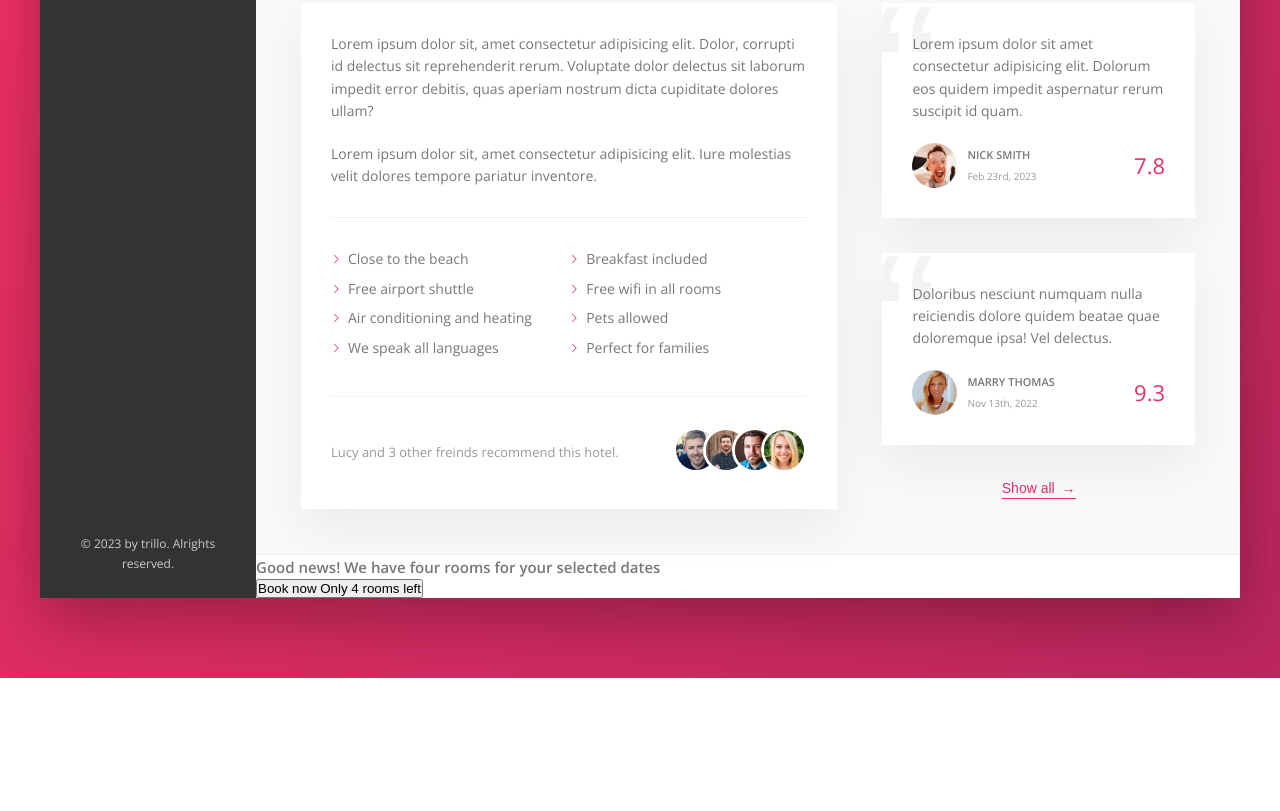
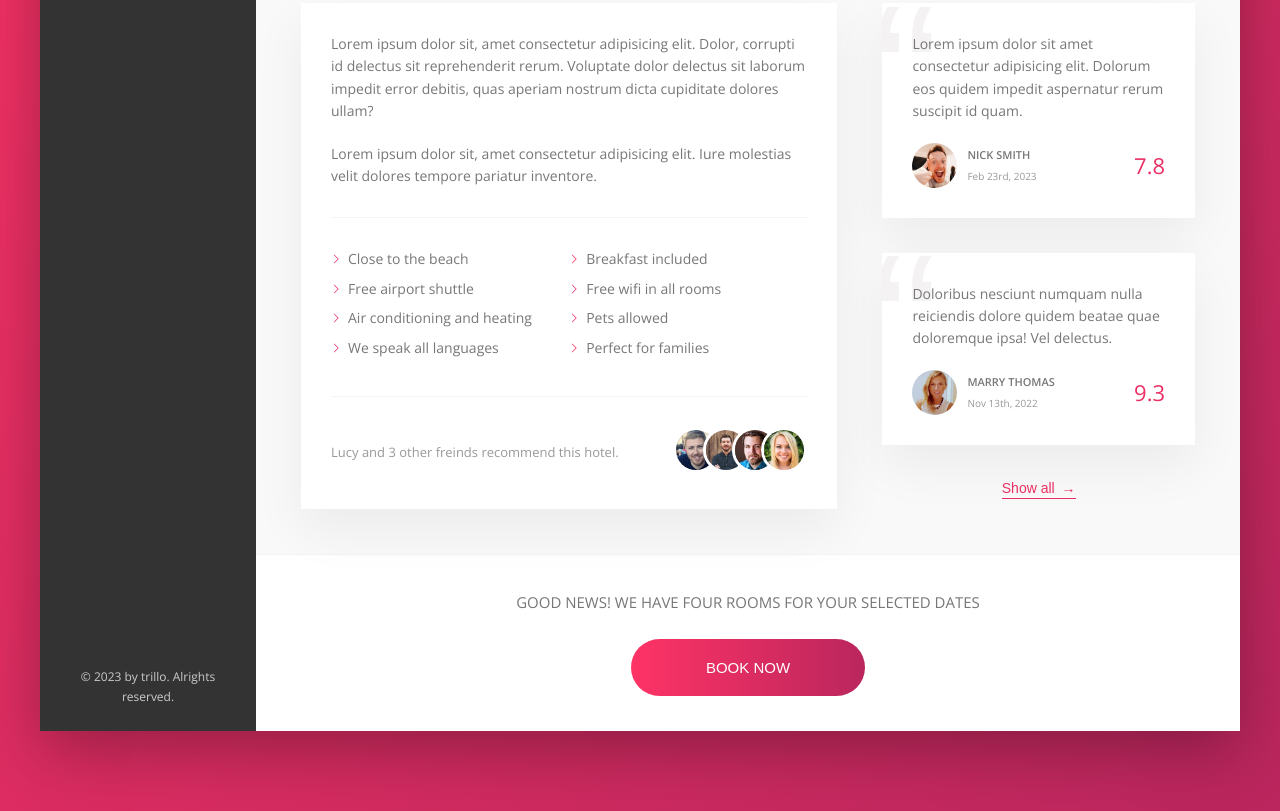
Before and after one commit to Mechack08/Trillo-app, a website: page index.html in a window 1280 px wide. Shown: the part 644-1455 px from the top of the page. Before the commit the page ends 1322 px from the top, so only its background shows below. Drawn offline with nearby package versions, Linux system fonts and the light colour scheme; files that its build step writes are made by us from their sources.

Commit message:
Book now BTN styled

```diff
--- a/sass/_components.scss
+++ b/sass/_components.scss
@@ -425,3 +425,72 @@
   margin: 0 auto;
   display: block;
 }
+
+// CALL TO ACTION ==================
+.cta {
+  padding: 3.5rem 0;
+  text-align: center;
+
+  &__book-now {
+    font-size: 1.5rem;
+    font-weight: 300;
+    text-transform: uppercase;
+    margin-bottom: 2.5rem;
+  }
+}
+
+// BTN 2 ==================
+.btn {
+  font-size: 1.5rem;
+  font-weight: 300;
+  text-transform: uppercase;
+  border-radius: 99px;
+  border: none;
+  background-image: linear-gradient(
+    to right,
+    var(--color-primary-light),
+    var(--color-primary-dark)
+  );
+  color: #fff;
+  position: relative;
+  overflow: hidden;
+  cursor: pointer;
+
+  & > * {
+    display: inline-block;
+    height: 100%;
+    width: 100%;
+    transition: all 0.3s ease-out;
+  }
+
+  &__visible {
+    padding: 2rem 7.5rem;
+  }
+
+  &__invisible {
+    padding: 2rem 0;
+    position: absolute;
+    left: 0;
+    top: -100%;
+  }
+
+  &:hover {
+    background-image: linear-gradient(
+      to left,
+      var(--color-primary-light),
+      var(--color-primary-dark)
+    );
+  }
+
+  &:hover &__visible {
+    transform: translateY(100%);
+  }
+
+  &:hover &__invisible {
+    top: 0;
+  }
+
+  &:focus {
+    animation: pulsate 1s ease-out infinite;
+  }
+}
```
